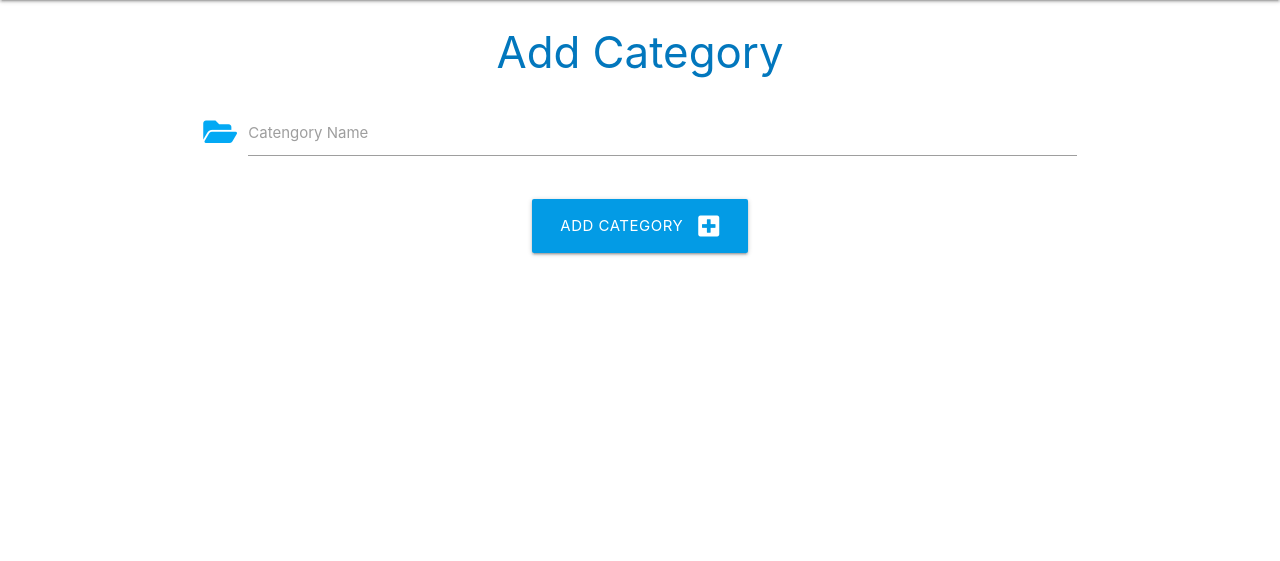
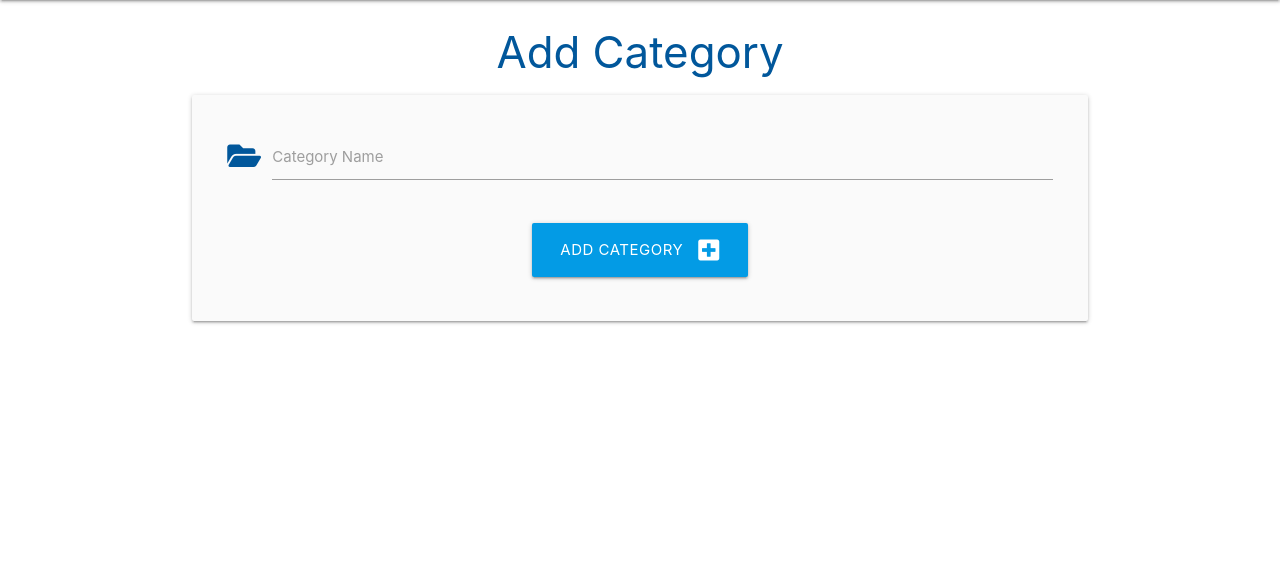
Before and after one commit to OSawani/db-course-codeanywhere, a Flask app: page /add_category in a window 1280 px wide. Shown: the part 64-625 px from the top of the page. Run offline with Flask 2, Linux system fonts and the light colour scheme.

```diff
--- a/taskmanager/routes.py
+++ b/taskmanager/routes.py
@@ -10,7 +10,9 @@ def home():
 
 @app.route("/categories")
 def categories():
-    return render_template("categories.html")
+    categories = list(Category.query.order_by(Category.category_name).all())
+    return render_template("categories.html", categories=categories) # first declaration is var name which can be used in html, second(list) is what is used in the function above
+    # .all returns categories cursor object, similar to an array or list of records even if a single record
 
 @app.route("/add_category", methods=["GET", "POST"])
 def add_category():
--- a/taskmanager/templates/add_category.html
+++ b/taskmanager/templates/add_category.html
@@ -1,22 +1,22 @@
 {% extends "base.html" %}
-
 {% block content %}
 
-<h3 class="light-blue-text text-darken-3 center-align">Add Category</h3>
+<h3 class="light-blue-text text-darken-4 center-align">Add Category</h3>
 
-<div class="row">
-    <form class="col s12">
+<div class="row card-panel grey lighten-5">
+    <form class="col s12" method="POST" action="{{ url_for('add_category') }}">
+        <!-- category name -->
         <div class="row">
             <div class="input-field col s12">
-            <i class="fas fa-folder-open prefix light-blue-text text-darken"></i>
+                <i class="fas fa-folder-open prefix light-blue-text text-darken-4"></i>
                 <input id="category_name" name="category_name" minlength="3" maxlength="25" type="text" class="validate" required>
-          <label for="category_name"> Catengory Name</label>
+                <label for="category_name">Category Name</label>
             </div>
         </div>
-      <!--submit button-->
+        <!-- submit button -->
         <div class="row">
             <div class="col s12 center-align">
-            <button type=submit class="btn-large light-blue darken-1">
+                <button type="submit" class="btn-large light-blue darken-1">
                     Add Category <i class="fas fa-plus-square right"></i>
                 </button>
             </div>
```
Also changed, not shown: taskmanager/templates/categories.html (+16 -0 lines). Lines whose indentation alone changed are shown as unchanged.
